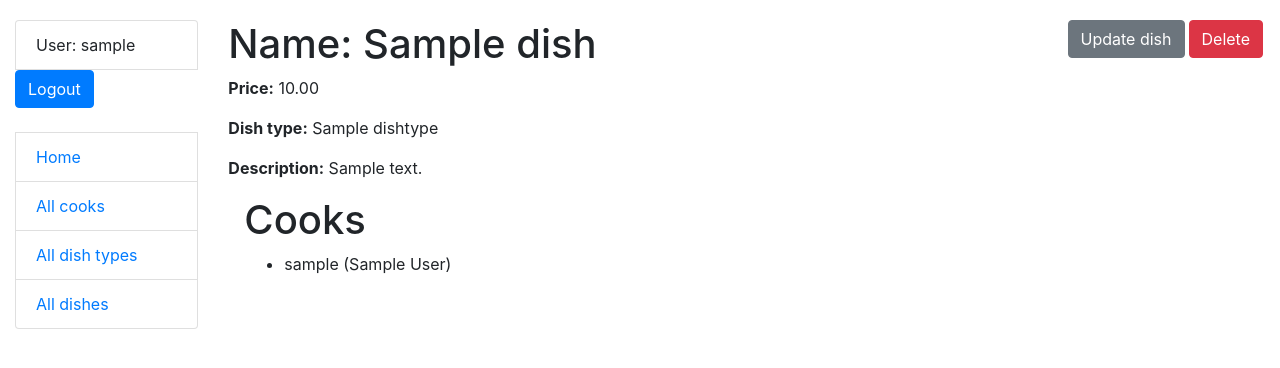
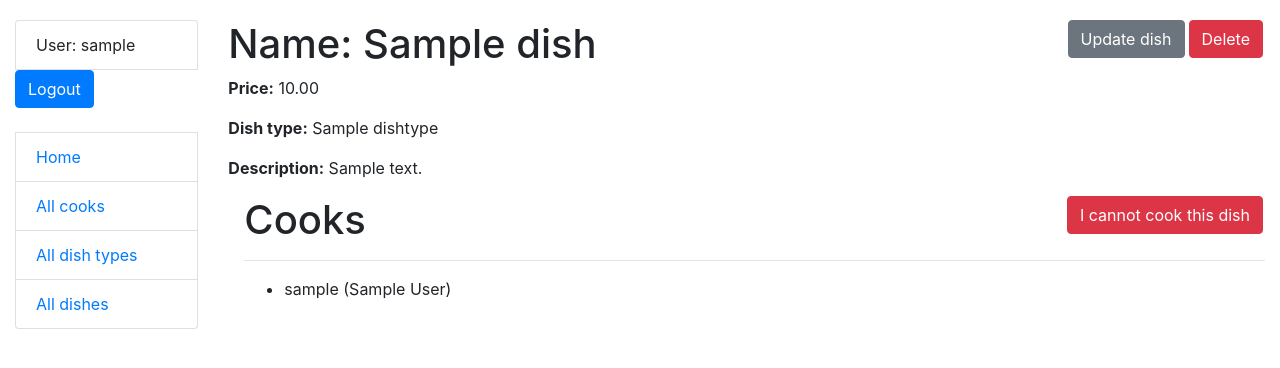
Before and after one commit to YESosnovska/restaurant-kitchen-service, a Django app: page /dishes/1/ in a window 1280 px wide. Shown: the top 368 px of the page. Run offline with Django 5.2, Linux system fonts and the light colour scheme; a user stored in the database is signed in; tables that the repository leaves empty hold one stand-in row (values such as "Sample post").

Commit message:
add a possibility to add a current user to the dish

```diff
--- a/kitchen/urls.py
+++ b/kitchen/urls.py
@@ -2,7 +2,7 @@ from django.urls import path
 
 from kitchen.views import index, CookListView, DishTypeListView, DishListView, CookCreateView, CookDetailView, \
     CookDeleteView, CookExperienceUpdateView, DishTypeDeleteView, DishTypeUpdateView, DishTypeCreateView, \
-    DishCreateView, DishDetailView, DishDeleteView, DishUpdateView
+    DishCreateView, DishDetailView, DishDeleteView, DishUpdateView, toggle_assign_to_dish
 
 urlpatterns = [
     path("", index, name="index"),
@@ -18,6 +18,7 @@ urlpatterns = [
     path("dishes/", DishListView.as_view(), name="dishes"),
     path("dishes/create/", DishCreateView.as_view(), name="dish-create"),
     path("dishes/<int:pk>/", DishDetailView.as_view(), name="dish-detail"),
+    path("dishes/<int:pk>/toggle-assign/", toggle_assign_to_dish, name="toggle-dish-assign"),
     path("dishes/<int:pk>/delete/", DishDeleteView.as_view(), name="dish-delete"),
     path("dishes/<int:pk>/update/", DishUpdateView.as_view(), name="dish-update"),
 ]
--- a/kitchen/views.py
+++ b/kitchen/views.py
@@ -1,6 +1,7 @@
 from django.contrib.auth import get_user_model
 from django.contrib.auth.decorators import login_required
 from django.contrib.auth.mixins import LoginRequiredMixin
+from django.http import HttpResponseRedirect
 from django.shortcuts import render
 from django.urls import reverse_lazy
 from django.views import generic
@@ -155,3 +156,15 @@ class DishUpdateView(LoginRequiredMixin, generic.UpdateView):
     model = Dish
     form_class = DishForm
     success_url = reverse_lazy("kitchen:dishes")
+
+
+@login_required
+def toggle_assign_to_dish(request, pk):
+    cook = Cook.objects.get(id=request.user.id)
+    if (
+        Dish.objects.get(id=pk) in cook.dishes.all()
+    ):
+        cook.dishes.remove(pk)
+    else:
+        cook.dishes.add(pk)
+    return HttpResponseRedirect(reverse_lazy("kitchen:dish-detail", args=[pk]))
--- a/templates/kitchen/dish_detail.html
+++ b/templates/kitchen/dish_detail.html
@@ -17,7 +17,19 @@
   <p><strong>Description:</strong> {{ dish.description }}</p>
 
   <div class="ml-3">
-    <h1>Cooks</h1>
+    <h1>
+      Cooks
+      {% if dish in user.dishes.all %}
+        <a href="{% url 'kitchen:toggle-dish-assign' pk=dish.id %}" class="btn btn-danger link-to-page">
+          I cannot cook this dish
+        </a>
+      {% else %}
+        <a href="{% url 'kitchen:toggle-dish-assign' pk=dish.id %}" class="btn btn-success link-to-page">
+          I can cook this dish
+        </a>
+      {% endif %}
+    </h1>
+    <hr>
       <ul>
         {% for cook in dish.cooks.all %}
         <li>{{ cook.username }} ({{ cook.first_name }} {{ cook.last_name }})</li>
```
